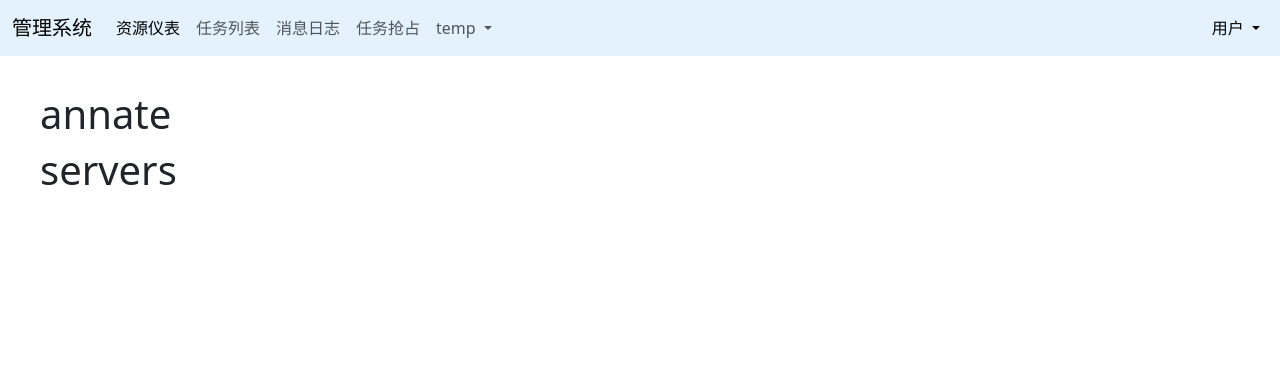
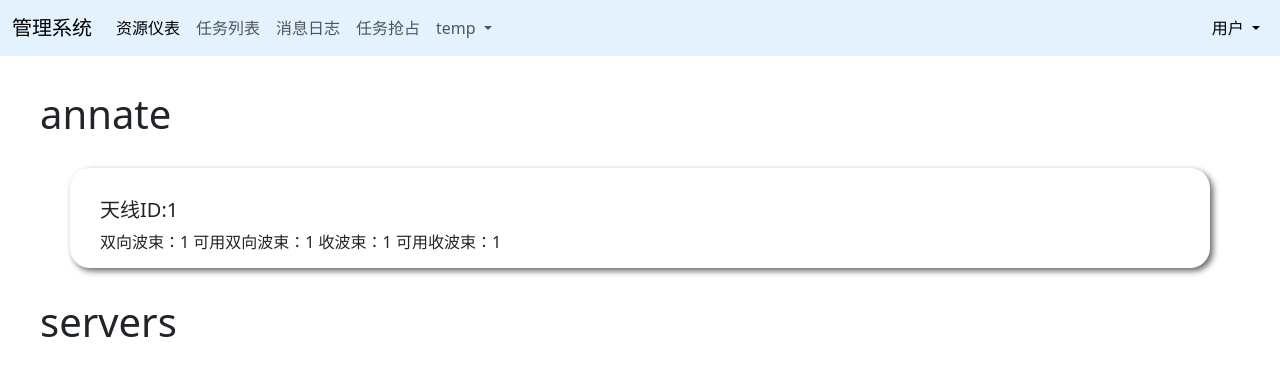
Before and after one commit to Dovahlore/django-frontend, a Django app: template website/app/templates/meter.html in a window 1280 px wide. Shown: the top 376 px of the page. Run offline with Django 5.2, Linux system fonts and the light colour scheme; the template is opened without the code that fills it: values that come from a table or form of the project are taken from there, others are empty; tables that the repository leaves empty hold one stand-in row (values such as "Sample post"); some libraries are stand-ins or nearby versions.

Commit message:
change—meter—html

```diff
--- a/website/app/middleware/auth.py
+++ b/website/app/middleware/auth.py
@@ -7,7 +7,6 @@ class Authorization(MiddlewareMixin):
         if request.path_info.find("media/")!=-1 or  request.path_info.find("s/")!=-1or request.path_info=="/":
             return
         info_dict=request.session.get('info')
-
         if info_dict:
             return
         else:
--- a/website/app/models.py
+++ b/website/app/models.py
@@ -1,65 +1,71 @@
-
 from django.db import models
 import uuid
+
+
 # Create your models here.
 
-#todo 建立数据库
+# todo 建立数据库
 
 class admin(models.Model):
-
     username = models.CharField(max_length=32)
     password = models.CharField(max_length=32)
     create_time = models.DateTimeField(auto_now_add=True)
     login_time = models.DateTimeField(auto_now=True)
 
+
 class antenna(models.Model):
-        #天线id
-    rec_beam = models.IntegerField(default=0)     #波束收
-    available_rec_beam = models.IntegerField(default=0)     #剩余波束收
-    create_time = models.DateTimeField(auto_now_add=True)     #创建时间
-    login_time = models.DateTimeField(auto_now=True)     #最后登录时间
-    mapping = models.TextField(default="{}")     #信道映射
-    Beam_ava = models.TextField(default="{}")     #记录波束是否被占用
+    # 天线id
+    rec_beam = models.IntegerField(default=0)  # 波束收
+    available_rec_beam = models.IntegerField(default=0)  # 剩余波束收
+    dual_beam = models.IntegerField(default=0)  # 波束收
+    available_dual_beam = models.IntegerField(default=0)  # 剩余波束收
+    mapping = models.TextField(default="{}")  # 信道映射
+    Beam_ava = models.TextField(default="{}")  # 记录波束是否被占用
+
 
 class server(models.Model):
-     #服务器id
-    core = models.IntegerField(default=0)     #核心数
-    GPU = models.IntegerField(default=0)     #加速卡数量
-    available_GPU = models.IntegerField(default=0)     #剩余加速卡数量
-    available_CORE = models.IntegerField(default=0)     #剩余核心数
-    Ip_mapping = models.TextField(default="{}")     #服务器ip映射
+    # 服务器id
+    core = models.IntegerField(default=0)  # 核心数
+    GPU = models.IntegerField(default=0)  # 加速卡数量
+    available_GPU = models.IntegerField(default=0)  # 剩余加速卡数量
+    available_CORE = models.IntegerField(default=0)  # 剩余核心数
+    Ip_mapping = models.TextField(default="{}")  # 服务器ip映射
+
 
 class task(models.Model):
-     #任务id
-    task_name = models.CharField(max_length=32)     #任务名
-    beam_type = models.IntegerField(default=0)     #波束类型
-    meta_task_num = models.IntegerField(default=0)     #元任务数量
+    # 任务id
+    task_name = models.CharField(max_length=32)  # 任务名
+    beam_type = models.IntegerField(default=0)  # 波束类型
+    meta_task_num = models.IntegerField(default=0)  # 元任务数量
+
 
 class meta_task(models.Model):
-       #元任务id
-    meta_task_name = models.CharField(max_length=32)     #元任务名
-    core = models.IntegerField(default=0)     #元任务所需核心数
-    GPU = models.IntegerField(default=0)     #元任务所需加速卡数量
-    belong_task = models.ForeignKey(task, on_delete=models.CASCADE)     #所属任务id
+    # 元任务id
+    meta_task_name = models.CharField(max_length=32)  # 元任务名
+    core = models.IntegerField(default=0)  # 元任务所需核心数
+    GPU = models.IntegerField(default=0)  # 元任务所需加速卡数量
+    belong_task = models.ForeignKey(task, on_delete=models.CASCADE)  # 所属任务id
+
 
 class task_list(models.Model):
-    #任务实例id
-    task = models.ForeignKey(task, on_delete=models.CASCADE)     #外键到task，指明任务种类
-    priority = models.IntegerField(default=0)     #任务优先级
-    starttime = models.DateTimeField(auto_now_add=True)     #任务开始时间戳
-    endtime = models.DateTimeField(auto_now=True)     #任务结束时间戳
-    antenna = models.ForeignKey(antenna, on_delete=models.CASCADE)     #外键到Antenna表
-    beam = models.IntegerField(default=0)     #使用该天线的波束号
-    status = models.CharField(max_length=32)     #该任务的状态
+    # 任务实例id
+    task = models.ForeignKey(task, on_delete=models.CASCADE)  # 外键到task，指明任务种类
+    priority = models.IntegerField(default=0)  # 任务优先级
+    starttime = models.DateTimeField(auto_now_add=True)  # 任务开始时间戳
+    endtime = models.DateTimeField(auto_now=True)  # 任务结束时间戳
+    antenna = models.ForeignKey(antenna, on_delete=models.CASCADE)  # 外键到Antenna表
+    beam = models.IntegerField(default=0)  # 使用该天线的波束号
+    status = models.CharField(max_length=32)  # 该任务的状态
+
 
 class meta_task_list(models.Model):
-     #任务实例id
-    task_id = models.ForeignKey(task_list, on_delete=models.CASCADE)     #外键到task_list，指明该元任务所属的任务实例
-    server = models.ForeignKey(server, on_delete=models.CASCADE)     #外键到server,该元任务所属的任务实例
-    meta_task = models.ForeignKey(meta_task, on_delete=models.CASCADE)     #外键到meta_task,该元任务的类型
+    # 任务实例id
+    task_id = models.ForeignKey(task_list, on_delete=models.CASCADE)  # 外键到task_list，指明该元任务所属的任务实例
+    server = models.ForeignKey(server, on_delete=models.CASCADE)  # 外键到server,该元任务所属的任务实例
+    meta_task = models.ForeignKey(meta_task, on_delete=models.CASCADE)  # 外键到meta_task,该元任务的类型
+
 
 class log(models.Model):
-
-    type = models.CharField(max_length=32)     #日志类型
-    time = models.DateTimeField(auto_now_add=True)     #时间戳
-    info = models.TextField(default="{}")     #日志内容
+    type = models.CharField(max_length=32)  # 日志类型
+    time = models.DateTimeField(auto_now_add=True)  # 时间戳
+    info = models.TextField(default="{}")  # 日志内容
--- a/website/app/templates/meter.html
+++ b/website/app/templates/meter.html
@@ -64,10 +64,28 @@
 <div style="margin:90px 40px;">
 
 
-
+    <div>
         <h1>
             annate
         </h1>
+
+        {% for antenna in antennas %}
+        <div style="border-radius:20px;box-shadow: 3px 3px 6px #666;height:100px;padding:30px;margin:30px;">
+            <h5>
+                天线ID:{{antenna.id}}
+            </h5>
+            <div>
+                双向波束：{{antenna.dual_beam}}
+                可用双向波束：{{antenna.available_dual_beam}}
+
+                收波束：{{antenna.rec_beam}}
+                可用收波束：{{antenna.available_rec_beam}}
+            </div>
+        </div>
+        {% endfor %}
+
+
+    </div>
     <h1>
         servers
 
```
Also changed, not shown: website/app/views/meters.py (+4 -6 lines), website/app/migrations/0003_alter_admin_id_alter_antenna_id_alter_log_id_and_more.py (added). Lines whose indentation alone changed are shown as unchanged.
